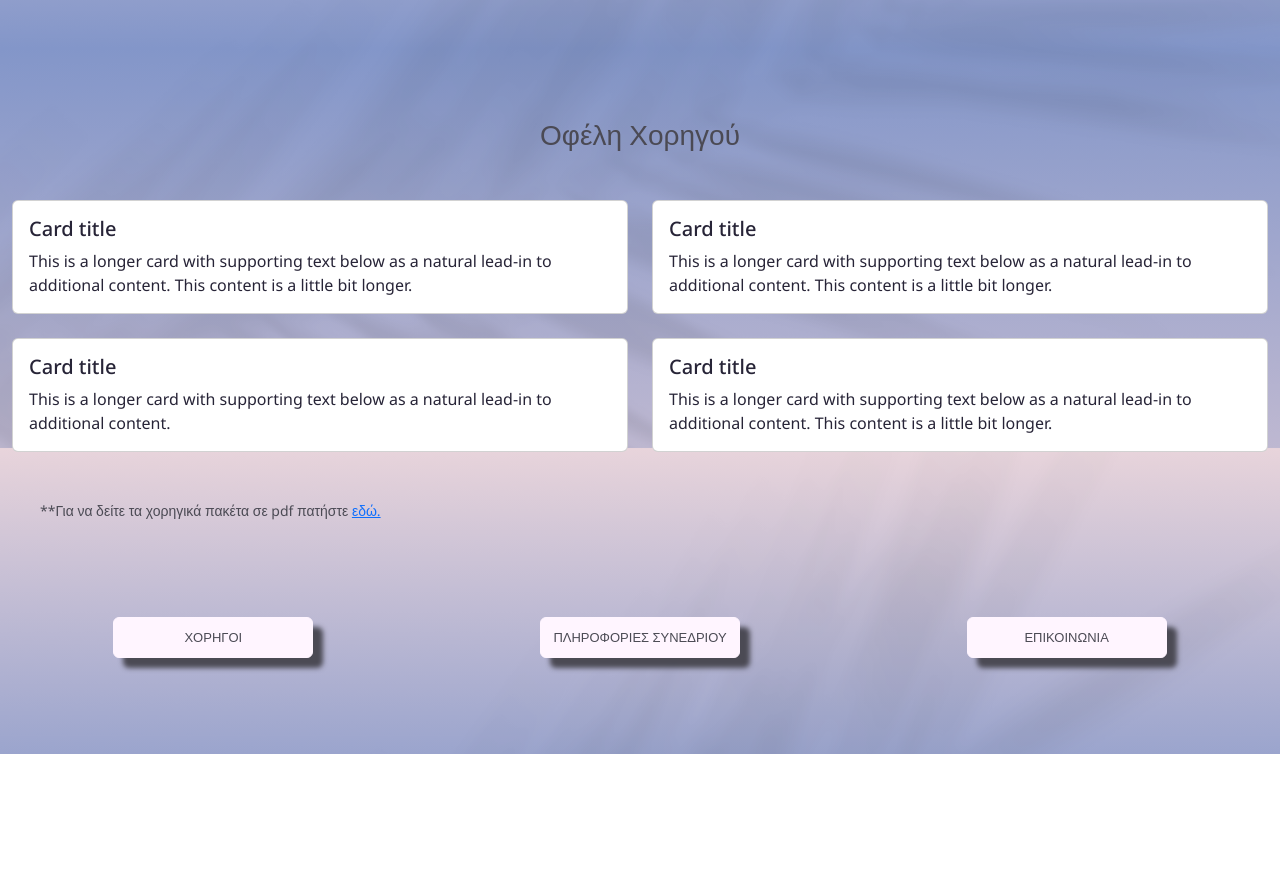
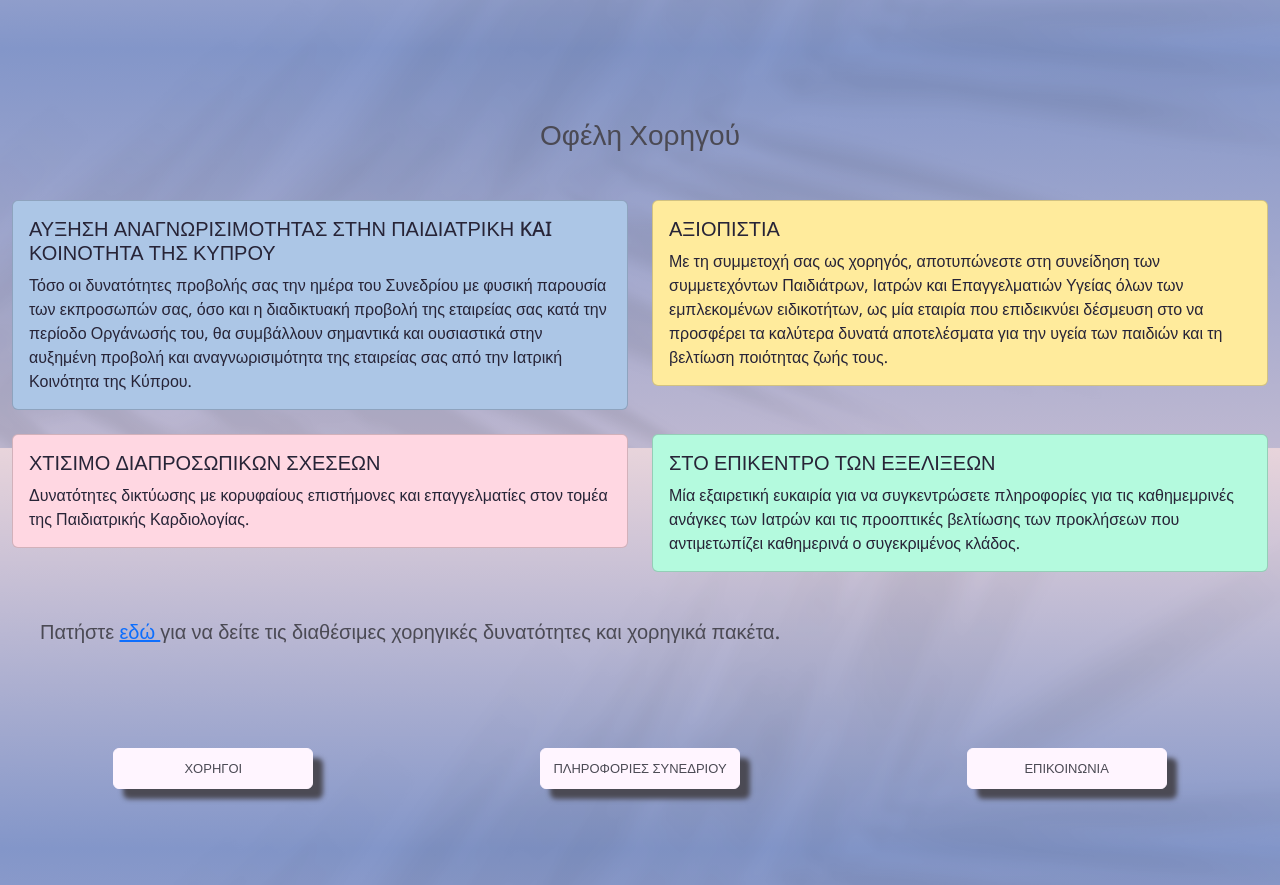
Before and after one commit to parides55/medical-conference, a Django app: a page that uses sponsors/templates/sponsors/sponsorships.html in a window 1280 px wide. Shown: the part 352-1237 px from the top of the page. Before the commit the page ends 1106 px from the top, so only its background shows below. Run offline with Django 5.2, Linux system fonts and the light colour scheme; parts of the project's set-up code (start-up, migrations or seed data) failed here and were passed over.

Commit message:
add the content and the styles of the sponsors benefits

```diff
--- a/sponsors/templates/sponsors/sponsorships.html
+++ b/sponsors/templates/sponsors/sponsorships.html
@@ -35,40 +35,59 @@
         </div>
         <div class="row row-cols-1 row-cols-md-2 g-4">
             <div class="col">
-                <div class="card">
+                <div class="card" id="card-1">
                     <div class="card-body">
-                        <h5 class="card-title">Card title</h5>
-                        <p class="card-text">This is a longer card with supporting text below as a natural lead-in to additional content. This content is a little bit longer.</p>
+                        <h5 class="card-title">ΑΥΞΗΣΗ ΑΝΑΓΝΩΡΙΣΙΜΟΤΗΤΑΣ ΣΤΗΝ ΠΑΙΔΙΑΤΡΙΚΗ KAI ΚΟΙΝΟΤΗΤΑ ΤΗΣ ΚΥΠΡΟΥ</h5>
+                        <p class="card-text">
+                            Τόσο οι δυνατότητες προβολής σας την ημέρα του Συνεδρίου με φυσική παρουσία των εκπροσωπών σας, όσο και
+                            η διαδικτυακή προβολή της εταιρείας σας κατά την περίοδο Οργάνωσής του, θα συμβάλλουν σημαντικά και
+                            ουσιαστικά στην αυξημένη προβολή και αναγνωρισιμότητα της εταιρείας σας από την Ιατρική
+                            Κοινότητα της Κύπρου.
+                        </p>
                     </div>
                 </div>
             </div>
             <div class="col">
-                <div class="card">
+                <div class="card" id="card-2">
                     <div class="card-body">
-                        <h5 class="card-title">Card title</h5>
-                        <p class="card-text">This is a longer card with supporting text below as a natural lead-in to additional content. This content is a little bit longer.</p>
+                        <h5 class="card-title">ΑΞΙΟΠΙΣΤΙΑ</h5>
+                        <p class="card-text">
+                            Με τη συμμετοχή σας ως χορηγός, αποτυπώνεστε στη συνείδηση των συμμετεχόντων Παιδιάτρων, Ιατρών και
+                            Επαγγελματιών Υγείας όλων των εμπλεκομένων ειδικοτήτων, ως μία εταιρία που επιδεικνύει δέσμευση στο
+                            να προσφέρει τα καλύτερα δυνατά αποτελέσματα για την υγεία των παιδιών και τη βελτίωση ποιότητας ζωής τους.
+                        </p>
                     </div>
                 </div>
             </div>
             <div class="col">
-                <div class="card">
+                <div class="card" id="card-3">
                     <div class="card-body">
-                        <h5 class="card-title">Card title</h5>
-                        <p class="card-text">This is a longer card with supporting text below as a natural lead-in to additional content.</p>
+                        <h5 class="card-title">ΧΤΙΣΙΜΟ ΔΙΑΠΡΟΣΩΠΙΚΩΝ ΣΧΕΣΕΩΝ</h5>
+                        <p class="card-text">
+                            Δυνατότητες δικτύωσης με κορυφαίους επιστήμονες και
+                            επαγγελματίες στον τομέα της Παιδιατρικής Καρδιολογίας.
+                        </p>
                     </div>
                 </div>
             </div>
             <div class="col">
-                <div class="card">
+                <div class="card" id="card-4">
                     <div class="card-body">
-                        <h5 class="card-title">Card title</h5>
-                        <p class="card-text">This is a longer card with supporting text below as a natural lead-in to additional content. This content is a little bit longer.</p>
+                        <h5 class="card-title">ΣΤΟ ΕΠΙΚΕΝΤΡΟ ΤΩΝ ΕΞΕΛΙΞΕΩΝ</h5>
+                        <p class="card-text">
+                            Μία εξαιρετική ευκαιρία για να συγκεντρώσετε πληροφορίες για τις καθημεμρινές
+                            ανάγκες των Ιατρών και τις προοπτικές βελτίωσης των προκλήσεων που
+                            αντιμετωπίζει καθημερινά ο συγεκριμένος κλάδος.
+                        </p>
                     </div>
                 </div>
             </div>
         </div>
         <div class="row ms-3 mt-5">
-            <small>**Για να δείτε τα χορηγικά πακέτα σε pdf πατήστε <a href="https://mk-premium.com/wp-content/uploads/2022/12/Ιατρικό-Συνέδριο-Συνδέσμου-Γονέων-και-Φίλων-Καρδιοπαθών-Παιδιών-ΧΟΡΗΓΙΚΕΣ-ΔΥΝΑΤΟΤΗΤΕΣ.pdf " tragt=_blank>εδώ.</a></small>
+            <h5>Πατήστε
+                <a href="https://mk-premium.com/wp-content/uploads/2022/12/Ιατρικό-Συνέδριο-Συνδέσμου-Γονέων-και-Φίλων-Καρδιοπαθών-Παιδιών-ΧΟΡΗΓΙΚΕΣ-ΔΥΝΑΤΟΤΗΤΕΣ.pdf " tragt=_blank>εδώ </a>
+                για να δείτε τις διαθέσιμες χορηγικές δυνατότητες και χορηγικά πακέτα.
+            </h5>
         </div>
 </section>
 
--- a/static/css/style.css
+++ b/static/css/style.css
@@ -113,6 +113,26 @@ section {
     border: none;
 }
 
+#card-1 {
+    background-color: #acc6e6;
+    color: #4b4a54;
+}
+
+#card-2 {
+    background-color: #ffeb9c;
+    color: #4b4a54;
+}
+
+#card-3 {
+    background-color: #ffd7e2;
+    color: #4b4a54;
+}
+
+#card-4 {
+    background-color: #b4fade;
+    color: #4b4a54;
+}
+
 /* -------------------------------- Contact Us styles --------------------------- */
 #contact-us-row {
     height: 100vh;
```
Also changed, not shown: 1 other file.
